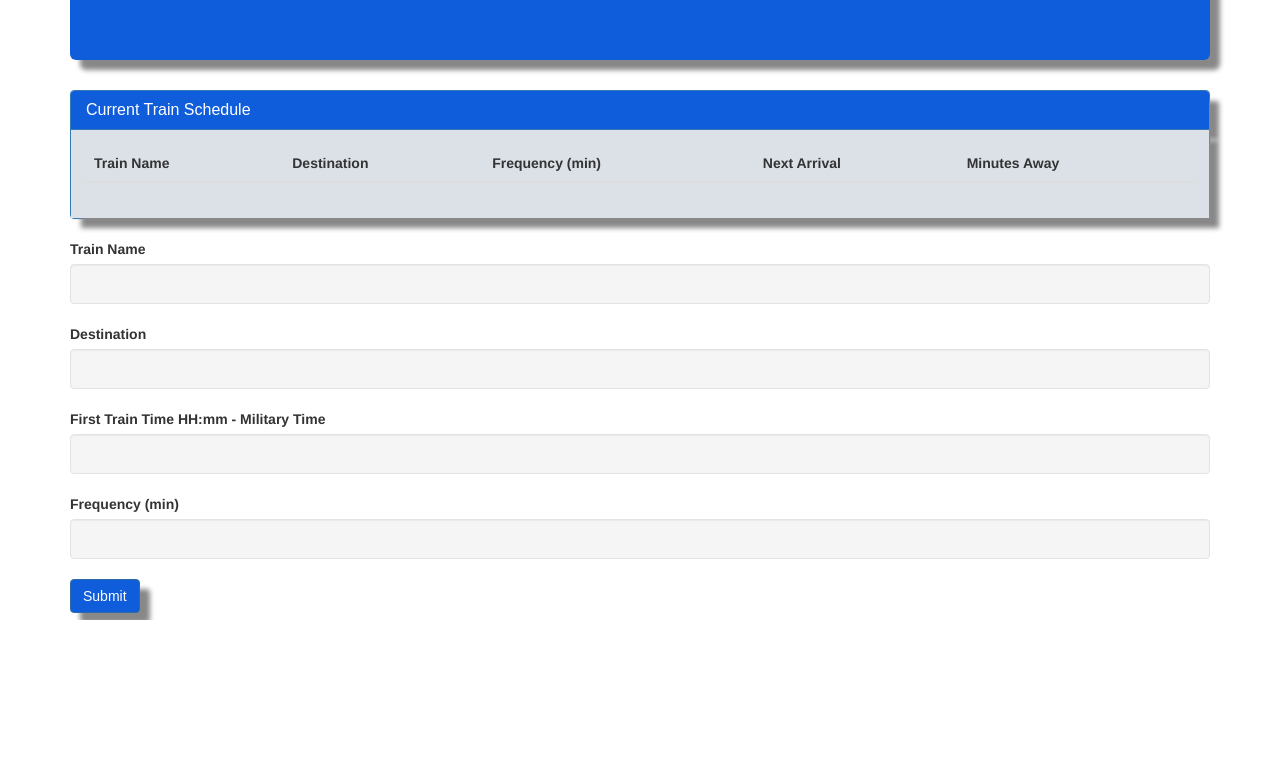
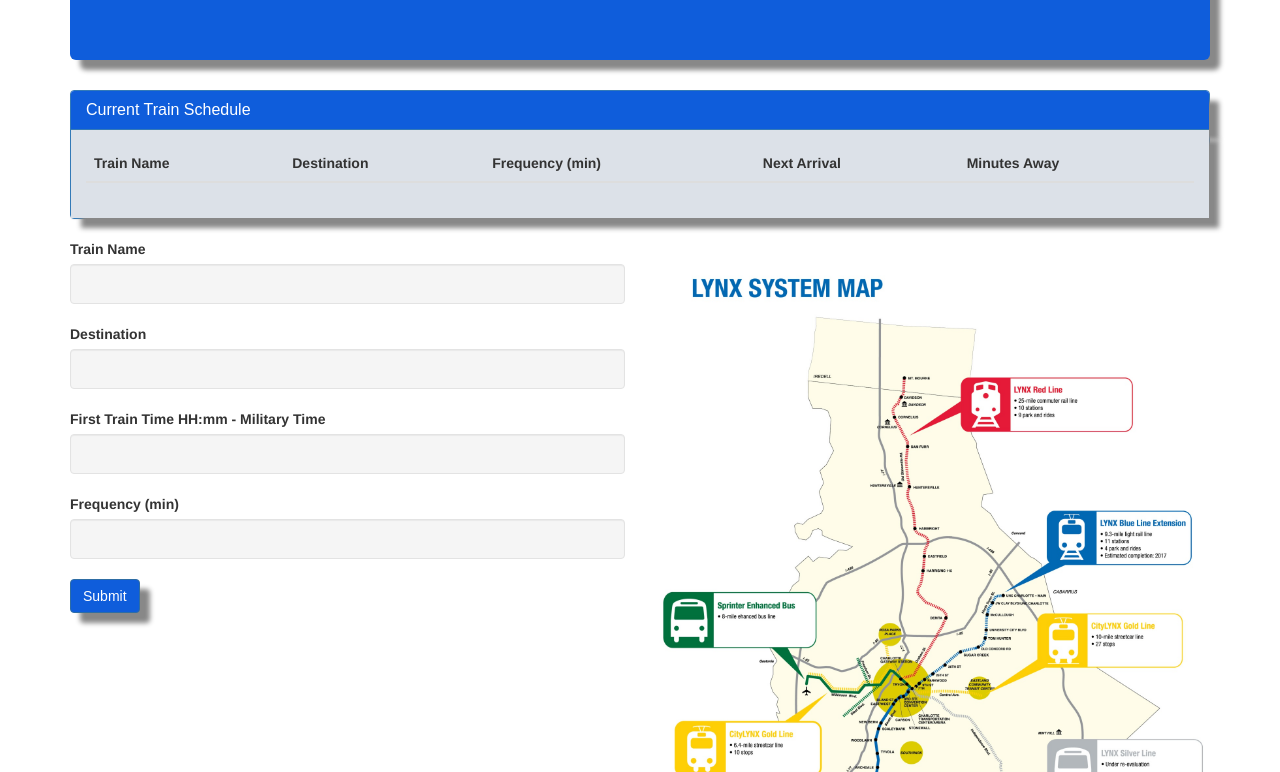
Before and after one commit to djgoodrich/CharlotteLynxDemo, a plain HTML site: page index.html in a window 1280 px wide. Shown: the part 180-952 px from the top of the page. Before the commit the page ends 800 px from the top, so only its background shows below. Drawn offline with nearby package versions, Linux system fonts and the light colour scheme; no server answers; a web font is replaced by a local one.

Commit message:
final update

```diff
--- a/assets/css/style.css
+++ b/assets/css/style.css
@@ -27,3 +27,11 @@ tr {
 .adder:hover {
     background-color: black !important;
 }
+
+body {
+	padding-bottom: 10px;
+}
+.resize {
+	width: 100%;
+	height: 100%;
+}
--- a/assets/javascript/trainscheduler.js
+++ b/assets/javascript/trainscheduler.js
@@ -61,7 +61,7 @@ database.ref().on("child_added", function(childSnapshot) {
         frequency: frequency,
         dateAdded: firebase.database.ServerValue.TIMESTAMP
     });
-            alert("child_added");
+
     $("#trainName").val("");
     $("#destination").val("");
     $("#firstTrain").val("");
--- a/index.html
+++ b/index.html
@@ -8,7 +8,6 @@
     <link rel="stylesheet" href="https://maxcdn.bootstrapcdn.com/bootstrap/3.3.7/css/bootstrap.min.css" integrity="sha384-BVYiiSIFeK1dGmJRAkycuHAHRg32OmUcww7on3RYdg4Va+PmSTsz/K68vbdEjh4u" crossorigin="anonymous">
     <link href="https://fonts.googleapis.com/css?family=Cormorant+Garamond|Proza+Libre" rel="stylesheet">
     <script src="https://use.fontawesome.com/f498ceb71a.js"></script>
-
     <script src="https://www.gstatic.com/firebasejs/4.2.0/firebase.js"></script>
     <link rel="stylesheet" href="assets/css/style.css">
     <title>Train Scheduler</title>
@@ -40,6 +39,8 @@
                 </table>
             </div>
         </div>
+        <div class="row">
+            <div class="col-lg-6">
                 <form>
                     <div class="form-group">
                         <label for="trainName">Train Name</label>
@@ -60,7 +61,13 @@
                     <button class="btn btn-primary adder" id="submitTrain" type="submit">Submit</button>
                 </form>
             </div>
+            <div class="col-lg-6">
+                <img src="assets/images/lynx.jpg" class="resize">
+            </div>
+        </div>
+    </div>
     <script src="https://code.jquery.com/jquery-3.2.1.js" integrity="sha256-DZAnKJ/6XZ9si04Hgrsxu/8s717jcIzLy3oi35EouyE=" crossorigin="anonymous"></script>
     <script src="assets/javascript/trainscheduler.js"></script>
 </body>
+
 </html>
```
Also changed, not shown: assets/images/lynx.jpg (added), 3 other files. Lines whose indentation alone changed are shown as unchanged.
